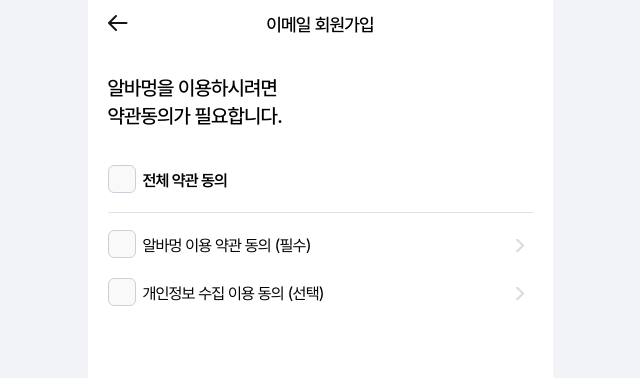
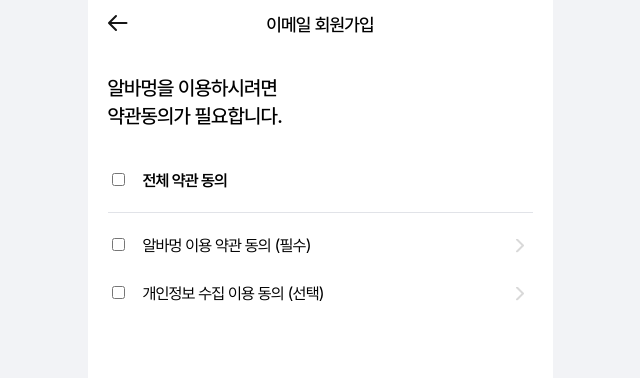
Before and after one commit to codestates-seb/seb39_main_039, a React (Create React App) app in the folder client/: page /signupTerms in a window 1280 px wide. Shown: the top 378 px of the page, without its empty margins (320-960 px from the left). Built offline with nearby package versions, Linux system fonts and the light colour scheme; a web font is replaced by a local one.

Commit message:
chore. 회원가입 약관 전체 체크 (커스텀 전)

```diff
--- a/client/src/components/Inputs/Checkbox.js
+++ b/client/src/components/Inputs/Checkbox.js
@@ -1,26 +1,73 @@
-import React, { useState } from "react";
+import React, { useRef, useState } from "react";
 import styled, { css } from "styled-components";
 
-const Checkbox = ({ text }) => {
-  const [isChecked, setIsChecked] = useState(false);
+// 약관 전체동의
+export const AllCheckbox = ({ text, onChangeHandler, checkItems, dataLength }) => {
 
   const onClickCheck = () => {
-    setIsChecked(!isChecked);
-    console.log(!isChecked);
+
   };
 
   return (
     <CheckboxWrap>
-        <div onClick={onClickCheck} >
-            <Checkedbox type="checkbox" isChecked={isChecked}/>
-            <CheckedLabel isChecked={isChecked} ></CheckedLabel>
+        <div onClick={onClickCheck}>
+            <input
+              type='checkbox'
+              name='select-all'
+              checked={checkItems.length === dataLength ? true : false}
+              onChange={(e) => onChangeHandler(e.target.checked)}
+            />
+            {/* <CheckedLabel isChecked={checkItems.length === dataLength ? true : false} ></CheckedLabel> */}
             <em>{text}</em>
         </div>
     </CheckboxWrap>
   );
 }
 
-export default Checkbox;
+// 약관 개별 동의
+export const EachCheckbox = ({ data, text, onChangeHandler, checkItems }) => {
+    const inputRef = useRef(null);
+
+    const onClickCheck = () => {
+
+    };
+
+    return (
+      <CheckboxWrap>
+          <div onClick={onClickCheck} >
+              <input
+                type='checkbox'
+                name={`select-${data.id}`}
+                checked={checkItems.includes(data.id) ? true : false}
+                ref={inputRef}
+                onChange={(e) => onChangeHandler(e.target.checked, data.id)}
+              />
+              {/* <CheckedLabel isChecked={checkItems.includes(data.id) ? true : false} ></CheckedLabel> */}
+              <em>{text}</em>
+          </div>
+      </CheckboxWrap>
+    );
+  }
+
+
+export const Checkbox = ({ text, onChangeHandler }) => {
+    const [isChecked, setIsChecked] = useState(false);
+
+    const onClickCheck = () => {
+      setIsChecked(!isChecked);
+    };
+
+    return (
+      <CheckboxWrap>
+          <div onClick={onClickCheck} >
+              <Checkedbox type="checkbox" isChecked={isChecked} onChange={onChangeHandler}/>
+              <CheckedLabel isChecked={isChecked} ></CheckedLabel>
+              <em>{text}</em>
+          </div>
+      </CheckboxWrap>
+    );
+  }
+
 const CheckboxWrap = styled.div`
     position: relative;
     cursor: pointer;
--- a/client/src/pages/Common/Main/Main.js
+++ b/client/src/pages/Common/Main/Main.js
@@ -1,7 +1,7 @@
 import styled from 'styled-components';
 import CountUp from 'react-countup';
 import { Link } from 'react-router-dom';
-import { ButtonPrimary, ButtonPrimaryLine } from '../../../components/Button/Buttons'
+import { ButtonPrimary, ButtonPrimaryLine } from '../../../components/Button/Buttons';
 import { ReactComponent as Logo } from '../../../assets/img/logo.svg';
 import { ReactComponent as VisualImg } from '../../../assets/img/visualImg.svg';
 import btnIcon01 from '../../../assets/img/buttonIcon01.svg';
--- a/client/src/pages/Register/Login/Login.js
+++ b/client/src/pages/Register/Login/Login.js
@@ -29,7 +29,7 @@ const Login = () => {
                             // err={'이메일 계정 혹은 패스워드가 틀립니다.'}
                         />
                         <ButtonPrimary>로그인</ButtonPrimary>
-                        <small>회원이 아니신가요? <Link to="/signup">회원가입</Link></small>
+                        <small>회원이 아니신가요? <Link to="/signupTerms">회원가입</Link></small>
                     </FormArea>
                     <SnsButtonGroup>
                         <SnsButtonGoogle>구글 계정으로 시작</SnsButtonGoogle>
--- a/client/src/pages/Register/Signup/Terms.js
+++ b/client/src/pages/Register/Signup/Terms.js
@@ -1,11 +1,49 @@
-import styled from "styled-components";
+import React, { useEffect, useState } from "react";
+import styled, { css } from "styled-components";
 import { Header } from "../../../components/Layout/Header";
 import { ButtonPrimary } from '../../../components/Button/Buttons';
-import Checkbox from '../../../components/Inputs/Checkbox';
+import { AllCheckbox, EachCheckbox } from '../../../components/Inputs/Checkbox';
 import Arrows from '../../../assets/img/arrows.svg';
 import { Link } from "react-router-dom";
 
 const Terms = () => {
+    const data = [
+        {id: 0, title: '알바멍 이용 약관 동의 (필수)'},
+        {id: 1, title: '개인정보 수집 이용 동의 (선택)'},
+      ];
+
+      // 체크된 아이템을 담을 배열
+      const [checkItems, setCheckItems] = useState([]);
+
+      console.log(checkItems)
+
+      // 체크박스 전체 선택
+      const handleAllCheck = (checked) => {
+        if(checked) {
+          // 전체 선택 클릭 시 데이터의 모든 아이템(id)를 담은 배열로 checkItems 상태 업데이트
+          const idArray = [];
+          data.forEach((el) => idArray.push(el.id));
+          setCheckItems(idArray);
+        }
+        else {
+          // 전체 선택 해제 시 checkItems 를 빈 배열로 상태 업데이트
+          setCheckItems([]);
+        }
+      }
+
+      // 체크박스 단일 선택
+      const handleSingleCheck = (checked, id) => {
+        if (checked) {
+          // 단일 선택 시 체크된 아이템을 배열에 추가
+          setCheckItems(prev => [...prev, id]);
+        } else {
+          // 단일 선택 해제 시 체크된 아이템을 제외한 배열 (필터)
+          setCheckItems(checkItems.filter((el) => el !== id));
+        }
+      };
+
+
+
     return(
         <div className="container">
              <ConPanel>
@@ -15,18 +53,27 @@ const Terms = () => {
 
                     <FormArea>
                         <div className="allCheck">
-                            <Checkbox text={'전체 약관 동의'}/>
+                            <AllCheckbox
+                                text={'전체 약관 동의'}
+                                checkItems={checkItems}
+                                dataLength={data.length}
+                                onChangeHandler={handleAllCheck}
+                            />
                         </div>
 
-                        <div className="check">
-                            <Checkbox text={'알바멍 이용 약관 동의 (필수)'}/>
+                        {data?.map((data, key) => (
+                            <div className="check" key={key}>
+                                <EachCheckbox
+                                    text={data.title}
+                                    data={data}
+                                    checkItems={checkItems}
+                                    onChangeHandler={handleSingleCheck}
+                                />
 
-                            <Link to="/"></Link>
-                        </div>
-                        <div className="check">
-                            <Checkbox text={'개인정보 수집 이용 동의 (선택)'}/>
-                            <Link to="/"></Link>
-                        </div>
+                                <Link to="/"></Link>
+                            </div>
+
+                        ))}
                     </FormArea>
                 </div>
                 <div>
```
